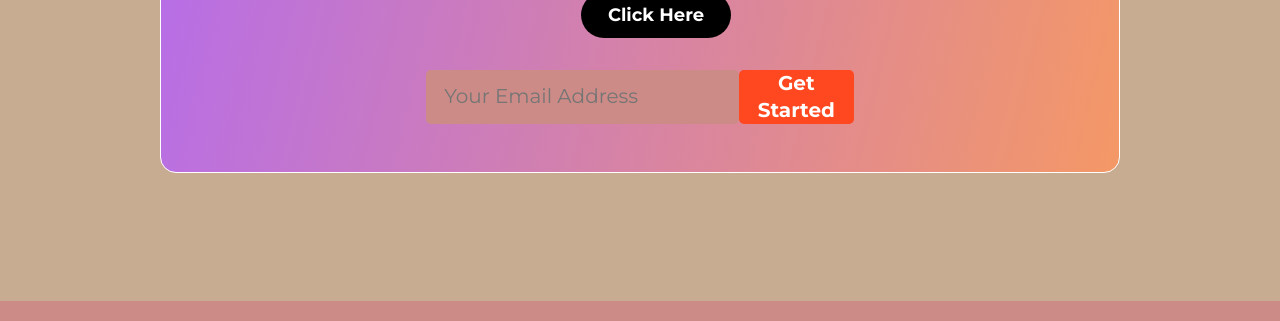
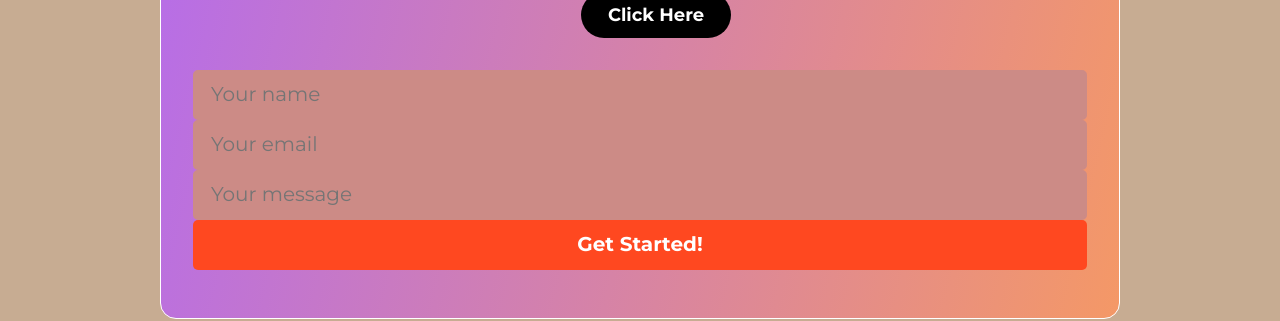
Before and after one commit to yeonjuparkk/yeonjuparkk.github.io, a React (Create React App) app: page / in a window 1280 px wide. Both pictures are taken after a click on the button "Click Here". Shown: the part 3864-4185 px from the top of the page. Built offline with nearby package versions, Linux system fonts and the light colour scheme; no server answers.

Commit message:
add emailJS

```diff
--- a/package.json
+++ b/package.json
@@ -6,8 +6,10 @@
     "@testing-library/jest-dom": "^5.14.1",
     "@testing-library/react": "^13.0.0",
     "@testing-library/user-event": "^13.2.1",
+    "emailjs-com": "^3.2.0",
     "react": "^18.2.0",
     "react-dom": "^18.2.0",
+    "react-hook-form": "^7.41.0",
     "react-icons": "^4.6.0",
     "react-scripts": "5.0.1",
     "react-slideshow-image": "^4.1.1",
--- a/src/components/Contact.jsx
+++ b/src/components/Contact.jsx
@@ -1,8 +1,40 @@
 import { useState } from "react";
+import { send } from "emailjs-com";
 import "./Contact.css";
 
 const Contact = () => {
   const [showContact, setShowContact] = useState(false);
+  const [toSend, setToSend] = useState({
+    from_name: "",
+    message: "",
+    reply_to: "",
+  });
+
+  console.log(
+    process.env.EMAILJS_SERVICE_ID,
+    process.env.EMAILJS_TEMPLAYE_ID,
+    process.env.EMAILJS_API_KEY
+  );
+
+  const onSubmit = (e) => {
+    e.preventDefault();
+    send(
+      process.env.EMAILJS_SERVICE_ID,
+      process.env.EMAILJS_TEMPLAYE_ID,
+      toSend,
+      process.env.EMAILJS_API_KEY
+    )
+      .then((response) => {
+        console.log("SUCCESS!", response.status, response.text);
+      })
+      .catch((err) => {
+        console.log("FAILED...", err);
+      });
+  };
+
+  const handleChange = (e) => {
+    setToSend({ ...toSend, [e.target.name]: e.target.value });
+  };
 
   return (
     <div className="portfolio__cta">
@@ -15,10 +47,31 @@ const Contact = () => {
         </div>
         {showContact && (
           <>
-            {/* TODO: Turn into a form */}
             <div className="portfolio__header-content__input">
-              <input type="email" placeholder="Your Email Address" />
-              <button type="button">Get Started</button>
+              <form onSubmit={onSubmit}>
+                <input
+                  type="text"
+                  name="from_name"
+                  placeholder="Your name"
+                  value={toSend.from_name}
+                  onChange={handleChange}
+                />
+                <input
+                  type="email"
+                  name="reply_to"
+                  placeholder="Your email"
+                  value={toSend.reply_to}
+                  onChange={handleChange}
+                />
+                <input
+                  type="text"
+                  name="message"
+                  placeholder="Your message"
+                  value={toSend.message}
+                  onChange={handleChange}
+                />
+                <button type="submit">Get Started!</button>
+              </form>
             </div>
           </>
         )}
```
Also changed, not shown: 1 other file (tests, documents, lock files or other folders).
